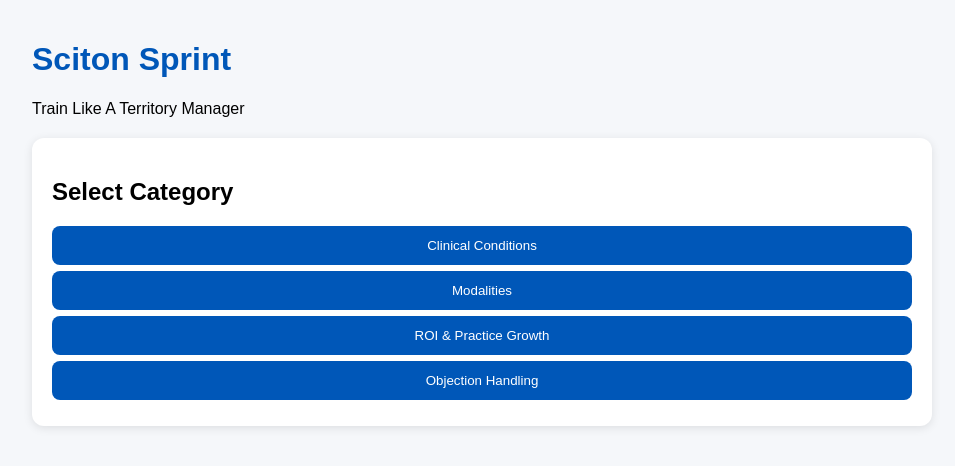
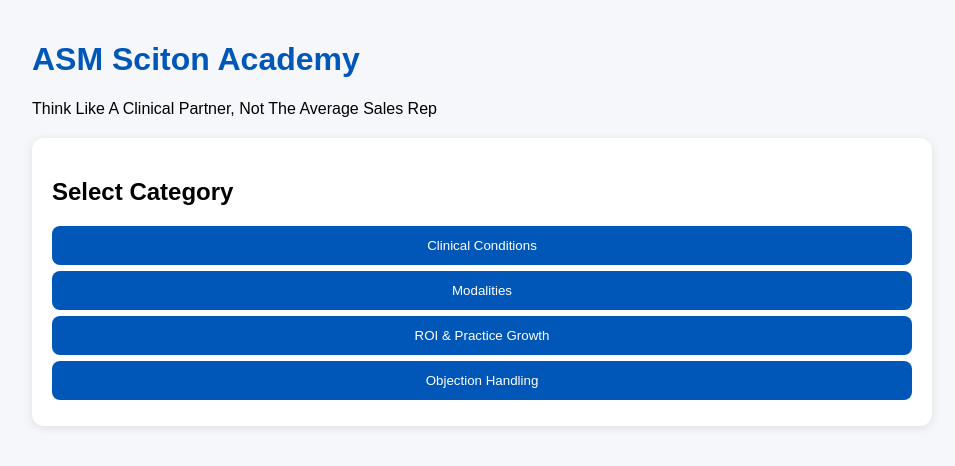
Before and after one commit to Sami-Sci/Sciton-Sprint-V1, a plain HTML site: page index.html in a window 1280 px wide. Shown: the whole page, without its empty margins (158-1113 px from the left). Drawn offline with Linux system fonts and the light colour scheme.

Commit message:
Update index.html

```diff
--- a/index.html
+++ b/index.html
@@ -56,8 +56,8 @@
 
 <body>
 
-<h1>Sciton Sprint</h1>
-<p>Train Like A Territory Manager</p>
+<h1>ASM Sciton Academy</h1>
+<p>Think Like A Clinical Partner, Not The Average Sales Rep</p>
 
 <div class="card" id="home">
 
```
